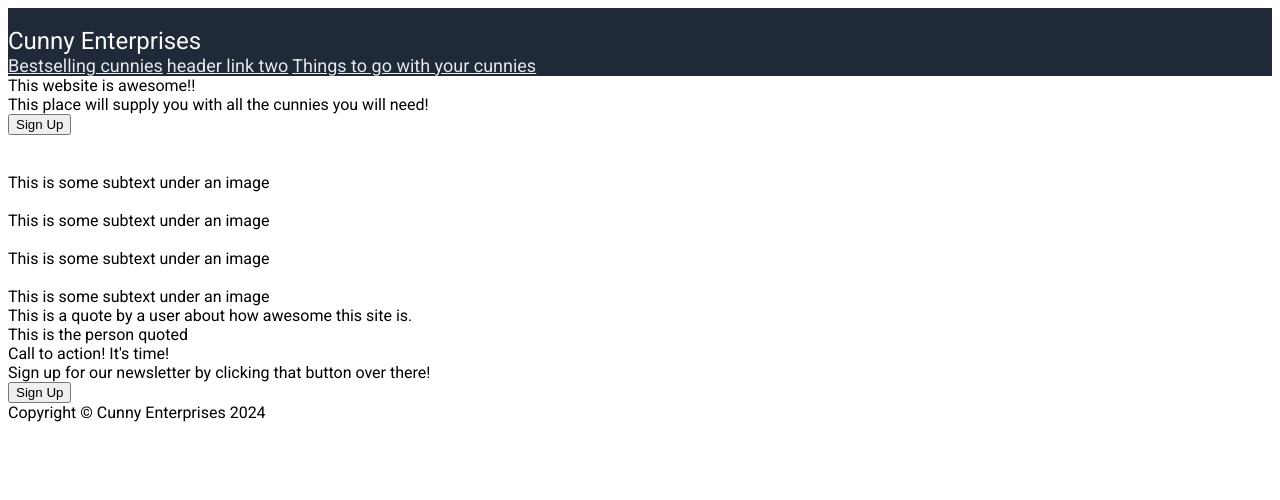
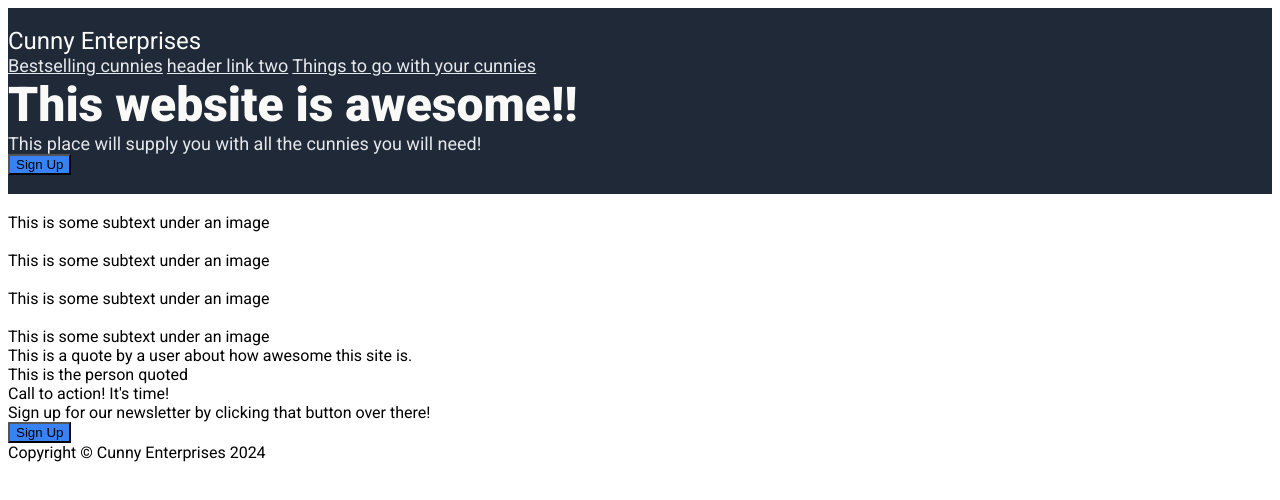
Before and after one commit to ZhiHuangLau/landing-page, a plain HTML site: page index.html in a window 1280 px wide. Drawn offline with Linux system fonts and the light colour scheme.

Commit message:
Add details for hero text and buttons
This commit adds the text features for the hero text. This commit also
adds the background color for the hero text section and adds the button color for
all buttons.

```diff
--- a/style.css
+++ b/style.css
@@ -17,3 +17,22 @@ a{
   font-size: 18px;
   color: #E5E7eb
 }
+
+.hero{
+  background-color: #1f2937;
+}
+
+.maintxt{
+  font-size: 48px;
+  color: #f9faf8;
+  font-weight: 900;
+}
+
+.sectxt{
+  font-size: 18px;
+  color: #E5E7eb
+}
+
+button{
+  background-color: #3882f6;
+}
```
